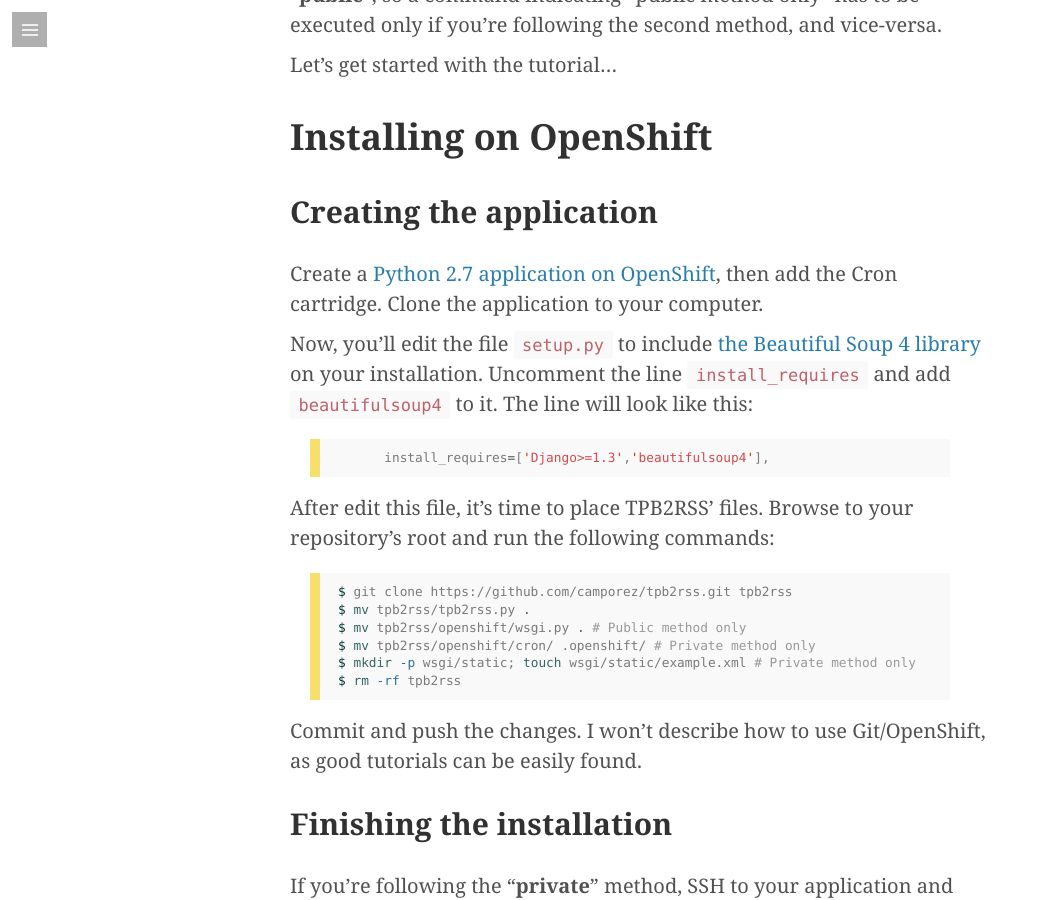
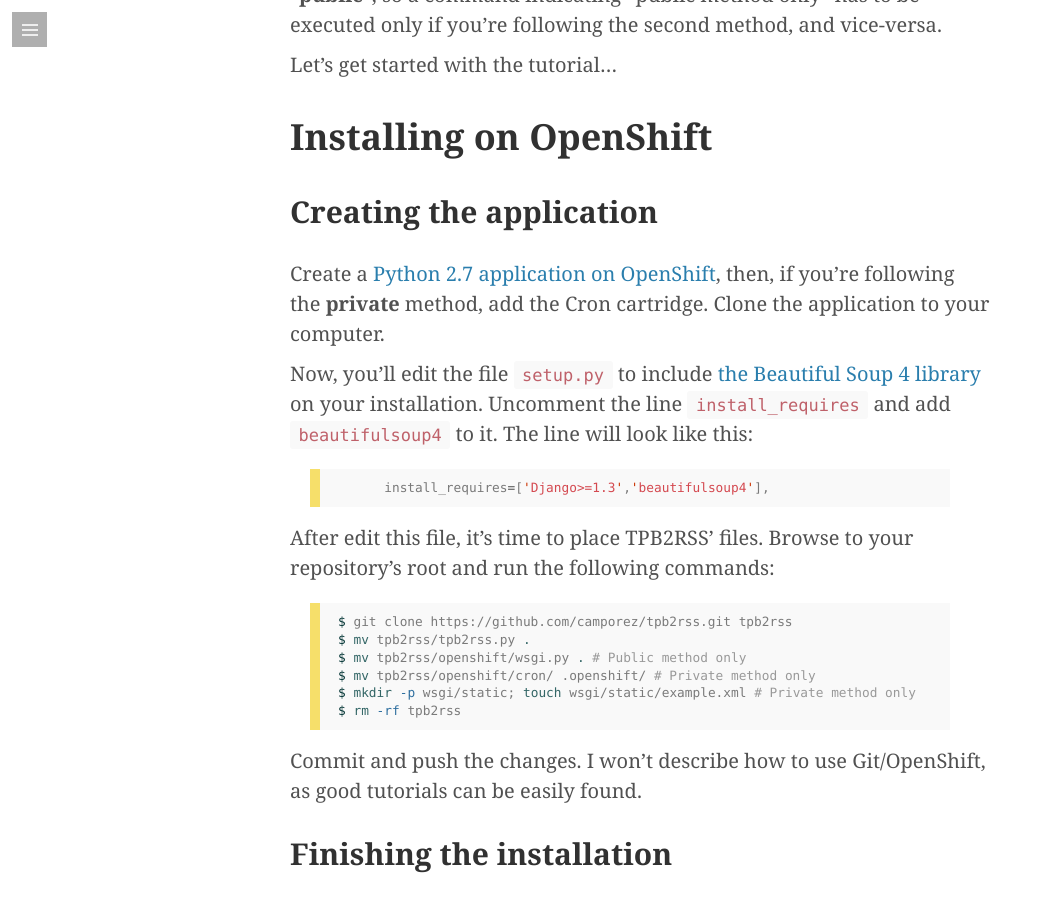
Before and after one commit to nanoshort/nanoshort.github.io, a Jekyll site: the page built from _posts/2014-07-08-tpb2rss-openshift.md, in a window 1280 px wide and 900 px high, scrolled down 1720 px. Shown: the whole window, without its empty margins (0-1040 px from the left). Built offline with Jekyll 4.4.1, drawn with Linux system fonts in a browser that asks for light colours; some web fonts are replaced; comment, search, counter and statistics services are not loaded.

Commit message:
Updated post

```diff
--- a/_posts/2014-07-08-tpb2rss-openshift.md
+++ b/_posts/2014-07-08-tpb2rss-openshift.md
@@ -29,7 +29,7 @@
 
 ## Creating the application
 
-Create a [Python 2.7 application on OpenShift](https://openshift.redhat.com/app/console/application_type/cart!python-2.7), then add the Cron cartridge. Clone the application to your computer.
+Create a [Python 2.7 application on OpenShift](https://openshift.redhat.com/app/console/application_type/cart!python-2.7), then, if you're following the **private** method, add the Cron cartridge. Clone the application to your computer.
 
 Now, you'll edit the file `setup.py` to include [the Beautiful Soup 4 library](http://www.crummy.com/software/BeautifulSoup/) on your installation. Uncomment the line `install_requires` and add `beautifulsoup4` to it. The line will look like this:
 
```
